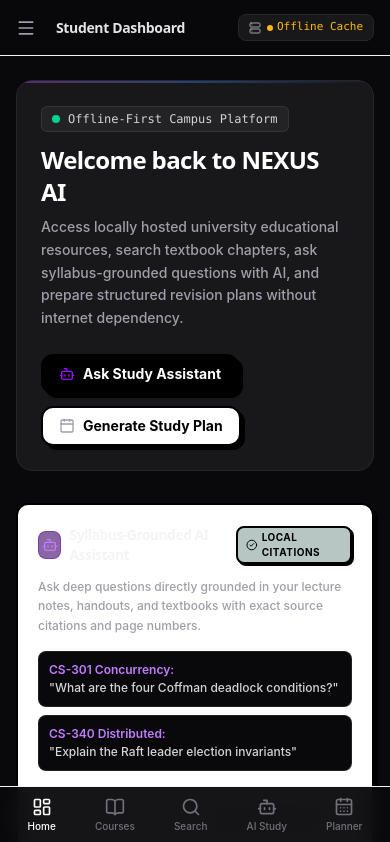
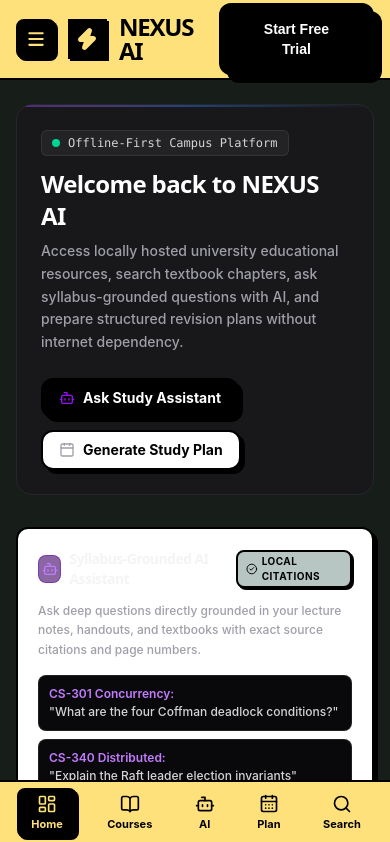
Before and after one commit to Sriram-Nambiar/Nexus, a React (Vite) app in the folder frontend/: page / in a window 390 px wide. Shown: the top 842 px of the page. Built offline with nearby package versions, Linux system fonts and the light colour scheme; no server answers; a web font is replaced by a local one.

Commit message:
feat(ui): implement Neo-Brutalist fixed h-20 header, bolt logo, and responsive navigation

```diff
--- a/frontend/src/components/layout/AppLayout.tsx
+++ b/frontend/src/components/layout/AppLayout.tsx
@@ -1,6 +1,5 @@
 import React, { useState } from 'react';
 import { Outlet } from 'react-router-dom';
-import { Sidebar } from './Sidebar';
 import { Header } from './Header';
 import { MobileNav } from './MobileNav';
 import { ResourceViewerModal } from '../resources/ResourceViewerModal';
@@ -9,18 +8,14 @@ export const AppLayout: React.FC = () => {
   const [isMobileDrawerOpen, setIsMobileDrawerOpen] = useState(false);
 
   return (
-    <div className="flex h-screen w-full bg-zinc-950 text-zinc-100 overflow-hidden font-sans antialiased">
-      {/* Desktop Left Sidebar */}
-      <Sidebar className="hidden md:flex" />
+    <div className="min-h-screen w-full bg-[#171e19] text-black font-sans antialiased flex flex-col">
+      {/* Fixed Neo-Brutalist Header: h-20, #ffe17c, border-b-2 border-black */}
+      <Header onToggleMobileMenu={() => setIsMobileDrawerOpen(true)} />
 
-      {/* Main Content Area */}
-      <div className="flex-1 flex flex-col min-w-0 h-full overflow-hidden">
-        <Header onToggleMobileMenu={() => setIsMobileDrawerOpen(true)} />
-
-        <main className="flex-1 overflow-y-auto pb-20 md:pb-8 focus:outline-none">
-          <Outlet />
-        </main>
-      </div>
+      {/* Main Content: offset by 80px (pt-20) for the fixed header */}
+      <main className="flex-1 w-full pt-20 pb-24 lg:pb-0">
+        <Outlet />
+      </main>
 
       {/* Mobile Navigation Drawer & Bottom Bar */}
       <MobileNav
--- a/frontend/src/components/layout/Header.tsx
+++ b/frontend/src/components/layout/Header.tsx
@@ -1,72 +1,135 @@
 import React from 'react';
-import { useLocation, useNavigate } from 'react-router-dom';
+import { NavLink, useNavigate } from 'react-router-dom';
 import { useApp } from '../../context';
-import { Search, Server, Menu } from 'lucide-react';
+import { Zap, Menu } from 'lucide-react';
 
 interface HeaderProps {
   onToggleMobileMenu: () => void;
 }
 
 export const Header: React.FC<HeaderProps> = ({ onToggleMobileMenu }) => {
-  const location = useLocation();
   const navigate = useNavigate();
   const { isBackendLive } = useApp();
 
-  const getPageTitle = (path: string) => {
-    if (path === '/') return 'Student Dashboard';
-    if (path.startsWith('/courses/')) return 'Course Overview';
-    if (path.startsWith('/courses')) return 'Course Library';
-    if (path.startsWith('/search')) return 'Global Search';
-    if (path.startsWith('/assistant')) return 'AI Study Assistant';
-    if (path.startsWith('/planner')) return 'Study Revision Planner';
-    if (path.startsWith('/admin')) return 'Resource Manager';
-    return 'NEXUS AI';
-  };
-
   return (
-    <header className="h-14 border-b border-zinc-850 bg-zinc-950/80 backdrop-blur-md px-4 sm:px-6 flex items-center justify-between shrink-0 sticky top-0 z-30">
+    <header className="fixed top-0 left-0 right-0 h-20 bg-[#ffe17c] border-b-2 border-black z-40 px-4 sm:px-8 flex items-center justify-between shrink-0">
+      {/* Left: Mobile Toggle + Logo with a 10x10 black square icon containing a #ffe17c bolt */}
       <div className="flex items-center gap-3">
         <button
           onClick={onToggleMobileMenu}
-          className="md:hidden p-2 -ml-2 rounded-lg text-zinc-400 hover:text-white hover:bg-zinc-850 transition-colors"
+          className="lg:hidden p-2 rounded-lg bg-black text-[#ffe17c] border-2 border-black shadow-hard-sm hover:translate-x-0.5 hover:translate-y-0.5 transition-transform"
           aria-label="Toggle navigation menu"
         >
-          <Menu className="w-5 h-5" />
+          <Menu className="w-5 h-5 stroke-[2.5]" />
         </button>
-        <h1 className="text-sm font-semibold text-zinc-200 tracking-tight">
-          {getPageTitle(location.pathname)}
-        </h1>
+
+        <div
+          onClick={() => navigate('/')}
+          className="flex items-center gap-3 cursor-pointer group select-none"
+        >
+          <div className="w-10 h-10 bg-black flex items-center justify-center border-2 border-black shadow-hard-sm group-hover:translate-x-0.5 group-hover:translate-y-0.5 transition-transform">
+            <Zap className="w-6 h-6 text-[#ffe17c] fill-[#ffe17c]" />
+          </div>
+          <div className="flex flex-col">
+            <span className="font-heading text-2xl font-extrabold tracking-tighter text-black leading-none">
+              NEXUS AI
+            </span>
+            <span className="text-[10px] font-bold uppercase tracking-wider text-black/75 hidden sm:inline">
+              Campus Intranet OS
+            </span>
+          </div>
+        </div>
       </div>
 
+      {/* Center: Horizontal links in bold Satoshi */}
+      <nav className="hidden lg:flex items-center gap-7 text-sm font-bold text-black">
+        <NavLink
+          to="/"
+          end
+          className={({ isActive }) =>
+            `hover:underline underline-offset-4 decoration-2 transition-colors ${
+              isActive ? 'underline font-extrabold text-black' : 'text-black/90'
+            }`
+          }
+        >
+          Home
+        </NavLink>
+        <NavLink
+          to="/courses"
+          className={({ isActive }) =>
+            `hover:underline underline-offset-4 decoration-2 transition-colors ${
+              isActive ? 'underline font-extrabold text-black' : 'text-black/90'
+            }`
+          }
+        >
+          Courses
+        </NavLink>
+        <NavLink
+          to="/assistant"
+          className={({ isActive }) =>
+            `hover:underline underline-offset-4 decoration-2 transition-colors ${
+              isActive ? 'underline font-extrabold text-black' : 'text-black/90'
+            }`
+          }
+        >
+          AI Assistant
+        </NavLink>
+        <NavLink
+          to="/planner"
+          className={({ isActive }) =>
+            `hover:underline underline-offset-4 decoration-2 transition-colors ${
+              isActive ? 'underline font-extrabold text-black' : 'text-black/90'
+            }`
+          }
+        >
+          Study Planner
+        </NavLink>
+        <NavLink
+          to="/search"
+          className={({ isActive }) =>
+            `hover:underline underline-offset-4 decoration-2 transition-colors ${
+              isActive ? 'underline font-extrabold text-black' : 'text-black/90'
+            }`
+          }
+        >
+          Global Search
+        </NavLink>
+        <NavLink
+          to="/admin/resources"
+          className={({ isActive }) =>
+            `hover:underline underline-offset-4 decoration-2 transition-colors ${
+              isActive ? 'underline font-extrabold text-black' : 'text-black/90'
+            }`
+          }
+        >
+          Resource Manager
+        </NavLink>
+      </nav>
+
+      {/* Right: Status Pill & Neo-Brutalist Push Button */}
       <div className="flex items-center gap-3">
-        {/* Quick Search Shortcut Trigger */}
-        <button
-          onClick={() => navigate('/search')}
-          className="hidden sm:flex items-center gap-2 px-3 py-1.5 rounded-lg bg-zinc-900 border border-zinc-800 text-xs text-zinc-400 hover:text-zinc-200 hover:border-zinc-700 transition-colors"
-        >
-          <Search className="w-3.5 h-3.5" />
-          <span>Quick search...</span>
-          <kbd className="hidden lg:inline font-mono text-[10px] bg-zinc-800 px-1.5 py-0.5 rounded text-zinc-400 border border-zinc-700">
-            Ctrl K
-          </kbd>
-        </button>
-
-        {/* Backend Status indicator */}
-        <div className="flex items-center gap-1.5 px-2.5 py-1 rounded-lg bg-zinc-900 border border-zinc-800 text-[11px] font-mono text-zinc-300">
-          <Server className="w-3 h-3 text-zinc-400" />
-          <span className="hidden md:inline">Campus Node:</span>
+        {/* Campus Node Status indicator */}
+        <div className="hidden sm:flex items-center gap-2 px-3 py-1.5 rounded-lg bg-white border-2 border-black text-xs font-mono font-bold text-black shadow-hard-sm">
           {isBackendLive ? (
-            <span className="flex items-center gap-1 text-emerald-400">
-              <span className="w-1.5 h-1.5 rounded-full bg-emerald-400 animate-pulse" />
-              Connected
+            <span className="flex items-center gap-1.5 text-black">
+              <span className="w-2.5 h-2.5 rounded-full bg-emerald-500 animate-pulse border border-black" />
+              Node: 5000 Live
             </span>
           ) : (
-            <span className="flex items-center gap-1 text-amber-400">
-              <span className="w-1.5 h-1.5 rounded-full bg-amber-400" />
+            <span className="flex items-center gap-1.5 text-black">
+              <span className="w-2.5 h-2.5 rounded-full bg-amber-500 border border-black" />
               Offline Cache
             </span>
           )}
         </div>
+
+        {/* Start Free Trial button (Black background, white text, 2px border, hard shadow) */}
+        <button
+          onClick={() => navigate('/courses')}
+          className="neo-btn-primary text-sm py-2 px-4 sm:py-2.5 sm:px-5 cursor-pointer"
+        >
+          Start Free Trial
+        </button>
       </div>
     </header>
   );
--- a/frontend/src/components/layout/MobileNav.tsx
+++ b/frontend/src/components/layout/MobileNav.tsx
@@ -9,7 +9,7 @@ import {
   CalendarDays,
   UploadCloud,
   X,
-  GraduationCap,
+  Zap,
 } from 'lucide-react';
 
 interface MobileNavProps {
@@ -23,23 +23,25 @@ export const MobileNav: React.FC<MobileNavProps> = ({ isDrawerOpen, onCloseDrawe
   const primaryBottomTabs = [
     { to: '/', label: 'Home', icon: <LayoutDashboard className="w-5 h-5" /> },
     { to: '/courses', label: 'Courses', icon: <BookOpen className="w-5 h-5" /> },
+    { to: '/assistant', label: 'AI', icon: <Bot className="w-5 h-5" /> },
+    { to: '/planner', label: 'Plan', icon: <CalendarDays className="w-5 h-5" /> },
     { to: '/search', label: 'Search', icon: <Search className="w-5 h-5" /> },
-    { to: '/assistant', label: 'AI Study', icon: <Bot className="w-5 h-5" /> },
-    { to: '/planner', label: 'Planner', icon: <CalendarDays className="w-5 h-5" /> },
   ];
 
   return (
     <>
-      {/* Mobile Bottom Navigation Bar */}
-      <nav className="md:hidden fixed bottom-0 left-0 right-0 z-40 bg-zinc-950/95 backdrop-blur-md border-t border-zinc-850 px-2 py-1 flex items-center justify-around safe-bottom">
+      {/* Mobile Bottom Navigation Bar: Neo-Brutalist #ffe17c */}
+      <nav className="lg:hidden fixed bottom-0 left-0 right-0 z-40 bg-[#ffe17c] border-t-2 border-black px-2 py-1.5 flex items-center justify-around select-none">
         {primaryBottomTabs.map((tab) => (
           <NavLink
             key={tab.to}
             to={tab.to}
             end={tab.to === '/'}
             className={({ isActive }) =>
-              `flex flex-col items-center py-1.5 px-3 rounded-lg text-[10px] font-medium transition-colors ${
-                isActive ? 'text-white' : 'text-zinc-500 hover:text-zinc-300'
+              `flex flex-col items-center py-1 px-3 rounded-lg text-[11px] font-bold transition-all ${
+                isActive
+                  ? 'bg-black text-[#ffe17c] border-2 border-black shadow-hard-sm'
+                  : 'text-black hover:bg-black/10'
               }`
             }
           >
@@ -49,97 +51,100 @@ export const MobileNav: React.FC<MobileNavProps> = ({ isDrawerOpen, onCloseDrawe
         ))}
       </nav>
 
-      {/* Mobile Drawer (for Admin & Offline settings) */}
+      {/* Mobile Drawer (Admin & Offline settings) */}
       {isDrawerOpen && (
-        <div className="md:hidden fixed inset-0 z-50 flex">
+        <div className="lg:hidden fixed inset-0 z-50 flex">
           {/* Backdrop */}
           <div
-            className="fixed inset-0 bg-black/70 backdrop-blur-sm transition-opacity"
+            className="fixed inset-0 bg-black/60 backdrop-blur-xs transition-opacity"
             onClick={onCloseDrawer}
           />
 
           {/* Drawer content */}
-          <div className="relative w-72 max-w-[80vw] bg-zinc-950 border-r border-zinc-800 h-full flex flex-col justify-between p-5 z-10 animate-in slide-in-from-left duration-200">
+          <div className="relative w-80 max-w-[85vw] bg-white border-r-2 border-black h-full flex flex-col justify-between p-6 z-10 shadow-hard-xl">
             <div>
-              <div className="flex items-center justify-between pb-4 mb-4 border-b border-zinc-850">
-                <div className="flex items-center gap-2">
-                  <div className="w-8 h-8 rounded-lg bg-zinc-100 flex items-center justify-center text-zinc-950">
-                    <GraduationCap className="w-4 h-4" />
+              <div className="flex items-center justify-between pb-4 mb-6 border-b-2 border-black">
+                <div className="flex items-center gap-3">
+                  <div className="w-9 h-9 bg-black flex items-center justify-center border-2 border-black shadow-hard-sm">
+                    <Zap className="w-5 h-5 text-[#ffe17c] fill-[#ffe17c]" />
                   </div>
-                  <span className="font-bold text-white text-sm">NEXUS AI</span>
+                  <div>
+                    <span className="font-heading text-xl font-extrabold text-black">NEXUS AI</span>
+                    <div className="text-[10px] font-bold text-zinc-600 uppercase">Intranet Node</div>
+                  </div>
                 </div>
                 <button
                   onClick={onCloseDrawer}
-                  className="p-1 rounded-lg text-zinc-400 hover:text-white hover:bg-zinc-800"
+                  className="p-1.5 rounded-lg bg-[#f4f4f5] border-2 border-black text-black hover:bg-[#ffe17c] transition-colors"
                 >
                   <X className="w-5 h-5" />
                 </button>
               </div>
 
-              <div className="space-y-1">
+              <div className="space-y-2">
                 <NavLink
                   to="/"
                   onClick={onCloseDrawer}
-                  className="flex items-center gap-3 px-3 py-2.5 rounded-lg text-xs font-medium text-zinc-300 hover:bg-zinc-900"
+                  className="flex items-center gap-3 px-3 py-2.5 rounded-xl border-2 border-black font-bold text-sm bg-white hover:bg-[#ffe17c] transition-colors shadow-hard-sm"
                 >
-                  <LayoutDashboard className="w-4 h-4" />
-                  <span>Dashboard</span>
+                  <LayoutDashboard className="w-4 h-4 text-black" />
+                  <span>Home Landing Page</span>
                 </NavLink>
                 <NavLink
                   to="/courses"
                   onClick={onCloseDrawer}
-                  className="flex items-center gap-3 px-3 py-2.5 rounded-lg text-xs font-medium text-zinc-300 hover:bg-zinc-900"
+                  className="flex items-center gap-3 px-3 py-2.5 rounded-xl border-2 border-black font-bold text-sm bg-white hover:bg-[#ffe17c] transition-colors shadow-hard-sm"
                 >
-                  <BookOpen className="w-4 h-4" />
-                  <span>Course Library</span>
-                </NavLink>
-                <NavLink
-                  to="/search"
-                  onClick={onCloseDrawer}
-                  className="flex items-center gap-3 px-3 py-2.5 rounded-lg text-xs font-medium text-zinc-300 hover:bg-zinc-900"
-                >
-                  <Search className="w-4 h-4" />
-                  <span>Global Search</span>
+                  <BookOpen className="w-4 h-4 text-black" />
+                  <span>Course Library & Videos</span>
                 </NavLink>
                 <NavLink
                   to="/assistant"
                   onClick={onCloseDrawer}
-                  className="flex items-center gap-3 px-3 py-2.5 rounded-lg text-xs font-medium text-zinc-300 hover:bg-zinc-900"
+                  className="flex items-center gap-3 px-3 py-2.5 rounded-xl border-2 border-black font-bold text-sm bg-white hover:bg-[#ffe17c] transition-colors shadow-hard-sm"
                 >
-                  <Bot className="w-4 h-4" />
+                  <Bot className="w-4 h-4 text-black" />
                   <span>AI Study Assistant</span>
                 </NavLink>
                 <NavLink
                   to="/planner"
                   onClick={onCloseDrawer}
-                  className="flex items-center gap-3 px-3 py-2.5 rounded-lg text-xs font-medium text-zinc-300 hover:bg-zinc-900"
+                  className="flex items-center gap-3 px-3 py-2.5 rounded-xl border-2 border-black font-bold text-sm bg-white hover:bg-[#ffe17c] transition-colors shadow-hard-sm"
                 >
-                  <CalendarDays className="w-4 h-4" />
-                  <span>Study Planner</span>
+                  <CalendarDays className="w-4 h-4 text-black" />
+                  <span>Revision Planner</span>
+                </NavLink>
+                <NavLink
+                  to="/search"
+                  onClick={onCloseDrawer}
+                  className="flex items-center gap-3 px-3 py-2.5 rounded-xl border-2 border-black font-bold text-sm bg-white hover:bg-[#ffe17c] transition-colors shadow-hard-sm"
+                >
+                  <Search className="w-4 h-4 text-black" />
+                  <span>Global Search</span>
                 </NavLink>
                 <NavLink
                   to="/admin/resources"
                   onClick={onCloseDrawer}
-                  className="flex items-center gap-3 px-3 py-2.5 rounded-lg text-xs font-medium text-zinc-300 hover:bg-zinc-900"
+                  className="flex items-center gap-3 px-3 py-2.5 rounded-xl border-2 border-black font-bold text-sm bg-[#ffe17c] hover:bg-black hover:text-[#ffe17c] transition-colors shadow-hard-sm"
                 >
-                  <UploadCloud className="w-4 h-4" />
+                  <UploadCloud className="w-4 h-4 text-black" />
                   <span>Resource Manager</span>
                 </NavLink>
               </div>
             </div>
 
-            <div className="p-3 rounded-xl bg-zinc-900 border border-zinc-800 text-xs space-y-2">
-              <div className="flex items-center justify-between text-[11px]">
-                <span className="text-zinc-400">Node Status:</span>
+            <div className="p-4 rounded-xl bg-[#f4f4f5] border-2 border-black text-xs space-y-3 shadow-hard-sm">
+              <div className="flex items-center justify-between text-xs font-bold text-black">
+                <span>Campus Node:</span>
                 {isBackendLive ? (
-                  <span className="text-emerald-400 font-mono">Live Node</span>
+                  <span className="text-emerald-700 font-mono">127.0.0.1:5000 Live</span>
                 ) : (
-                  <span className="text-amber-400 font-mono">Offline Cache</span>
+                  <span className="text-amber-700 font-mono">Offline Cache</span>
                 )}
               </div>
               <button
                 onClick={toggleForceMock}
-                className="w-full text-center py-1.5 px-2 rounded bg-zinc-800 hover:bg-zinc-700 text-zinc-200 text-xs font-medium transition-colors"
+                className="w-full text-center py-2 px-3 rounded-lg bg-black text-white hover:bg-[#ffe17c] hover:text-black font-bold text-xs border-2 border-black transition-colors"
               >
                 {isMockForced ? 'Switch to Live API' : 'Simulate Offline Mode'}
               </button>
```
